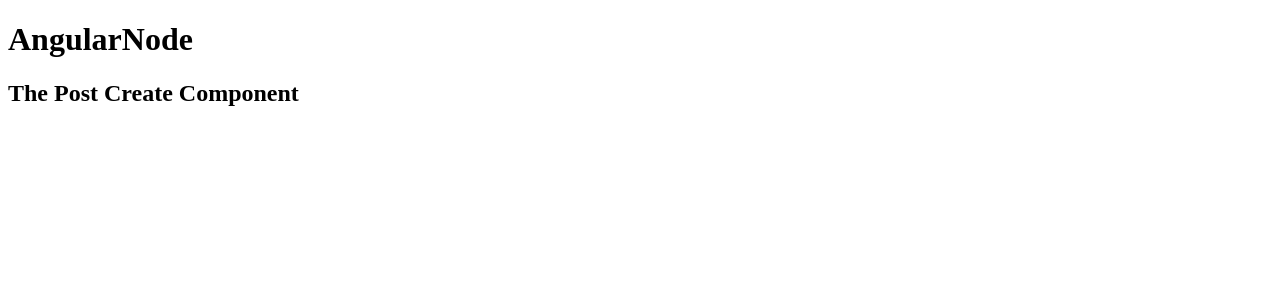
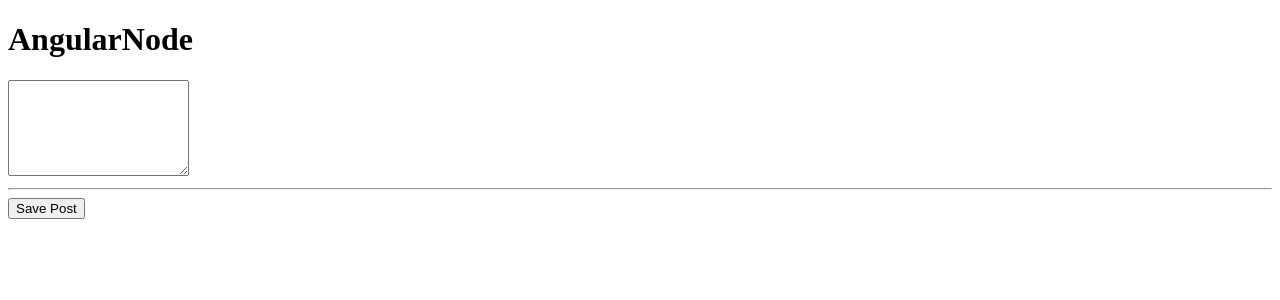
Before and after one commit to michal-1994/angular-node, an Angular app: page / in a window 1280 px wide. Shown: the top 300 px of the page. Built offline with nearby package versions, Linux system fonts and the light colour scheme.

Commit message:
add event for component

```diff
--- a/src/app/posts/post-create/post-create.component.html
+++ b/src/app/posts/post-create/post-create.component.html
@@ -1 +1,5 @@
-<h2>The Post Create Component</h2>
+<textarea rows="6"></textarea>
+<hr>
+<button (click)="onAddPost()">
+  Save Post
+</button>
--- a/src/app/posts/post-create/post-create.component.ts
+++ b/src/app/posts/post-create/post-create.component.ts
@@ -3,6 +3,10 @@ import { Component } from '@angular/core';
 @Component({
   selector: 'app-post-create',
   templateUrl: './post-create.component.html',
-  styleUrls: ['./post-create.component.css']
+  styleUrls: ['./post-create.component.css'],
 })
-export class PostCreateComponent {}
+export class PostCreateComponent {
+  onAddPost() {
+    console.log('onAddPost');
+  }
+}
```
